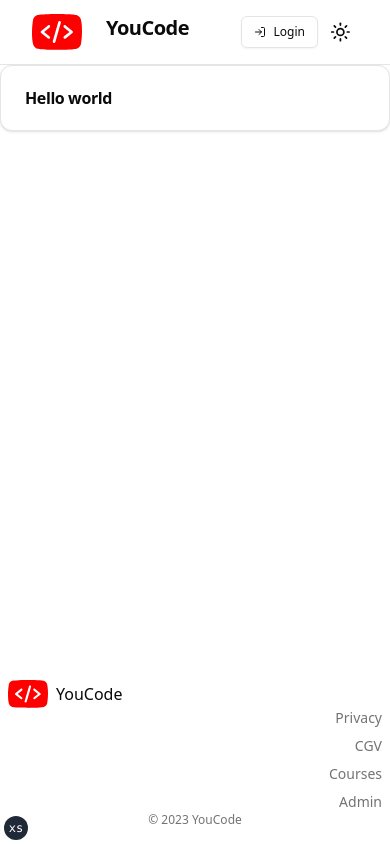
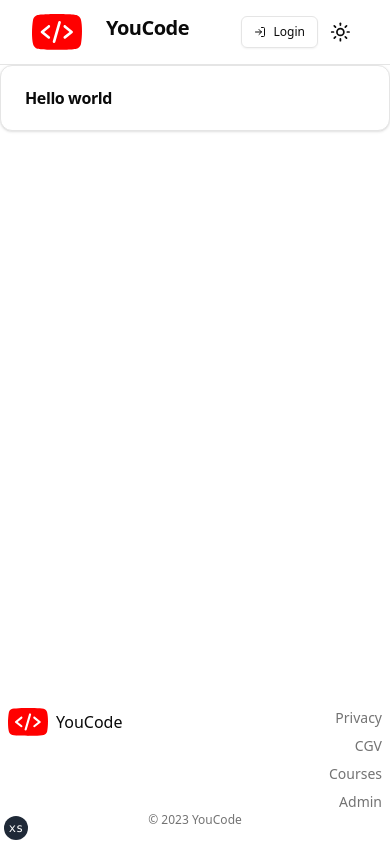
Before and after one commit to David-Belleau/youcode, a Next.js app: page / in a window 390 px wide. Built offline with nearby package versions, Linux system fonts and the light colour scheme; no server answers.

Commit message:
style/modify className

```diff
--- a/src/components/layout/Footer.tsx
+++ b/src/components/layout/Footer.tsx
@@ -7,7 +7,7 @@
   return (
     <footer className="w-full border-t border-card">
       <div className="m-auto w-full max-w-3xl px-2 py-4">
-        <div className="flex flex-col lg:flex-row lg:items-start lg:justify-between">
+        <div className="flex flex-row items-start justify-between">
           <div className="flex flex-row items-center gap-2">
             <Image
               src="/images/logo.svg"
```
